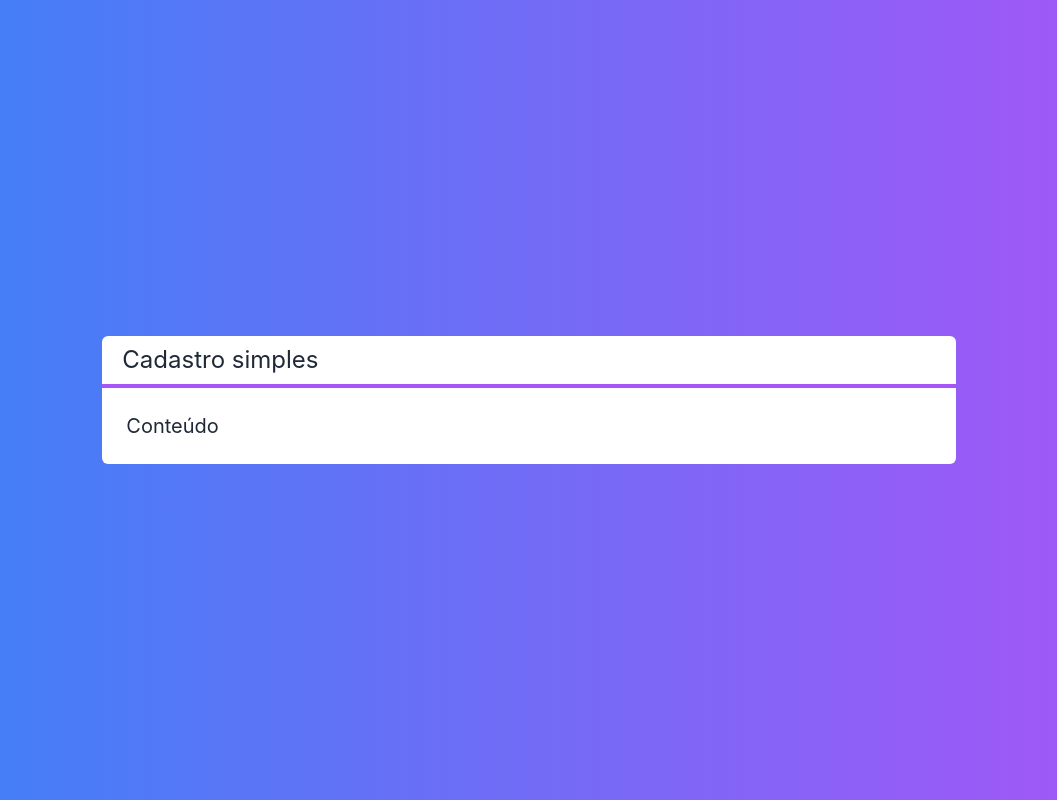
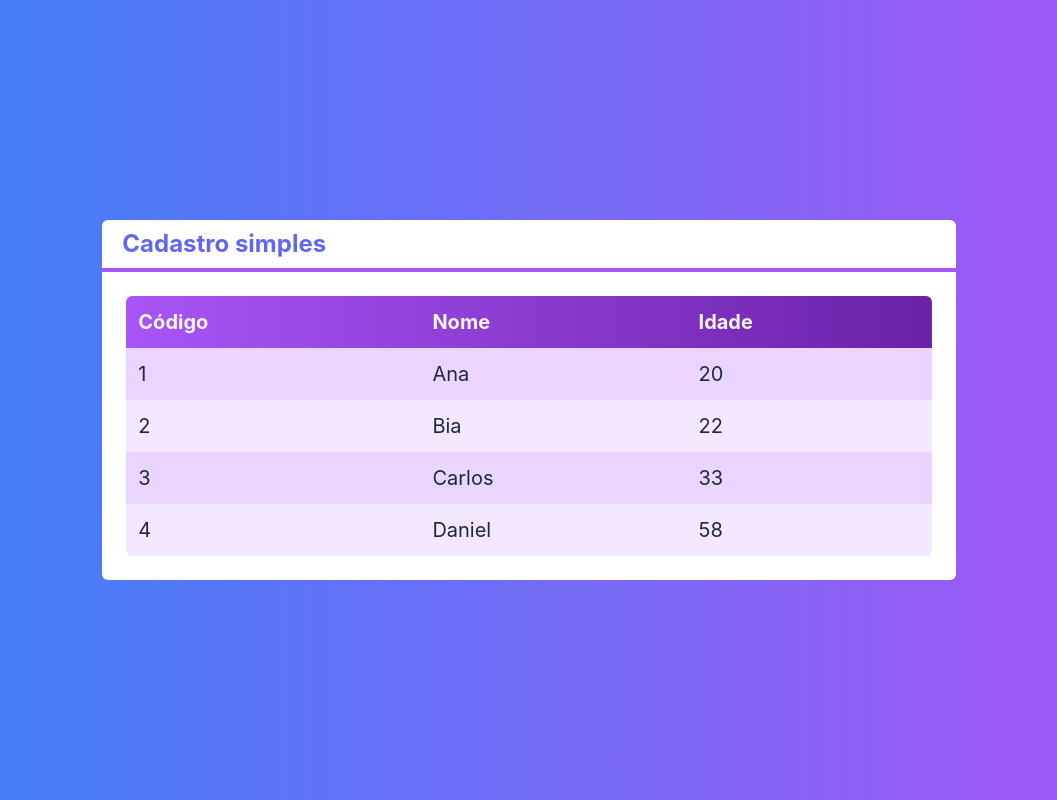
Before and after one commit to JuliaGomesDev/Next-Crud, a Next.js app: page / in a window 1280 px wide. Shown: the whole page, without its empty margins (111-1168 px from the left). Built offline with nearby package versions, Linux system fonts and the light colour scheme.

Commit message:
modified: components and index, add style with tailwindcss

```diff
--- /dev/null
+++ b/src/components/Tabela.tsx
@@ -0,0 +1,41 @@
+import Cliente from '../core/Cliente'
+
+interface TabelaProps {
+  clientes: Cliente[]
+}
+
+export default function Tabela(props: TabelaProps) {
+  function renderizarCabecalho() {
+    return (
+      <tr>
+        <th className="text-left p-3">Código</th>
+        <th className="text-left p-3">Nome</th>
+        <th className="text-left p-3">Idade</th>
+      </tr>
+    )
+  }
+
+  function renderizarDados() {
+    return props.clientes?.map((cliente, i) => {
+      return (
+        <tr
+          key={cliente.id}
+          className={`${i % 2 === 0 ? 'bg-purple-200' : 'bg-purple-100'}`}
+        >
+          <td className="text-left p-3">{cliente.id}</td>
+          <td className="text-left p-3">{cliente.nome}</td>
+          <td className="text-left p-3">{cliente.idade}</td>
+        </tr>
+      )
+    })
+  }
+
+  return (
+    <table className="w-full rounded-md overflow-hidden">
+      <thead className="text-gray-100 bg-gradient-to-r from-purple-500 to-purple-800">
+        {renderizarCabecalho()}
+      </thead>
+      <tbody>{renderizarDados()}</tbody>
+    </table>
+  )
+}
--- a/src/components/Titulo.tsx
+++ b/src/components/Titulo.tsx
@@ -1,8 +1,10 @@
 export default function Titulo(props) {
   return (
     <div className={`flex flex-col justify-center`}>
-      <h1 className="pl-5 py-2 text-2xl">{props.children}</h1>
-      <hr className="border-2 border-purple-500 " />
+      <h1 className="pl-5 py-2 text-2xl text-indigo-500 font-bold">
+        {props.children}
+      </h1>
+      <hr className="border-2 border-purple-500" />
     </div>
   )
 }
--- a/src/pages/index.tsx
+++ b/src/pages/index.tsx
@@ -1,15 +1,24 @@
 import Layout from '../components/Layout'
+import Tabela from '../components/Tabela'
+import Cliente from '../core/Cliente'
 
 export default function Home() {
+  const clientes = [
+    new Cliente('Ana', 20, '1'),
+    new Cliente('Bia', 22, '2'),
+    new Cliente('Carlos', 33, '3'),
+    new Cliente('Daniel', 58, '4')
+  ]
+
   return (
     <div
       className={`
       flex justify-center items-center h-screen
-      bg-gradient-to-r from-blue-500 to-purple-500
+      bg-[#2c2c2c] bg-gradient-to-r from-blue-500 to-purple-500
       text-white`}
     >
       <Layout titulo="Cadastro simples">
-        <span>Conteúdo</span>
+        <Tabela clientes={clientes}></Tabela>
       </Layout>
     </div>
   )
```
